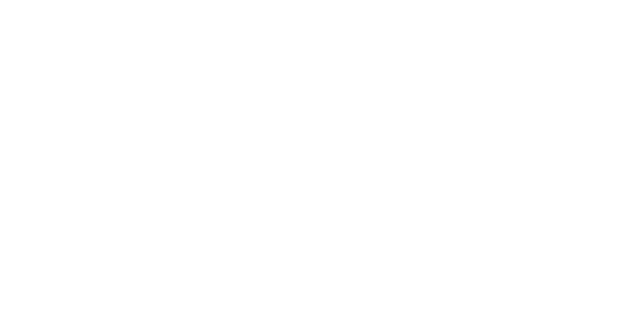
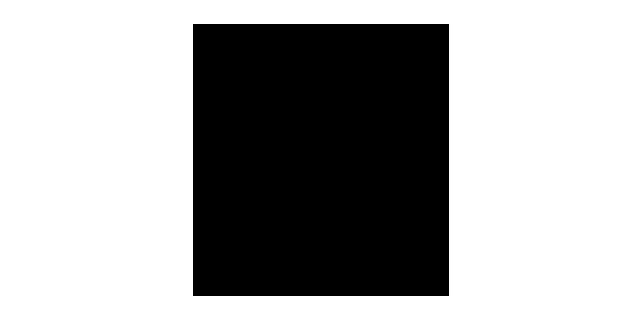
Before and after one commit to danlima133/PhaserShooter, a website built with webpack: page public/index.html in a window 1280 px wide. Shown: the whole page, without its empty margins (319-959 px from the left). Built offline with nearby package versions, Linux system fonts and the light colour scheme.

Commit message:
feat: base config

```diff
--- a/package.json
+++ b/package.json
@@ -5,8 +5,8 @@
   "main": "src/index.js",
   "dependencies": {
     "phaser": "^3.80.1",
-    "webpack-cli": "^5.1.4",
-    "webpack": "^5.91.0"
+    "webpack": "^5.91.0",
+    "webpack-cli": "^5.1.4"
   },
   "devDependencies": {},
   "scripts": {
--- a/public/index.html
+++ b/public/index.html
@@ -7,6 +7,11 @@
     <title>PhaserShooter</title>
 </head>
 <body>
+    <main class="container">
+        <div class="d-flex justify-content-center mt-4">
+            <div id="game"></div>
+        </div>
+    </main>
     <script src="https://cdn.jsdelivr.net/npm/bootstrap@5.3.3/dist/js/bootstrap.bundle.min.js" integrity="sha384-YvpcrYf0tY3lHB60NNkmXc5s9fDVZLESaAA55NDzOxhy9GkcIdslK1eN7N6jIeHz" crossorigin="anonymous"></script>
     <script src="../dist/bundle.js"></script>
 </body>
--- /dev/null
+++ b/src/config/config.js
@@ -0,0 +1,6 @@
+export const config = {
+    type: 1,
+    width: 256,
+    height: 272,
+    parent: 'game'
+};
--- a/src/index.js
+++ b/src/index.js
@@ -1 +1,5 @@
+import { config } from './config/config';
+
 const Phaser = require('phaser');
+
+const game = new Phaser.Game(config);
```
Also changed, not shown: 1 other file.
